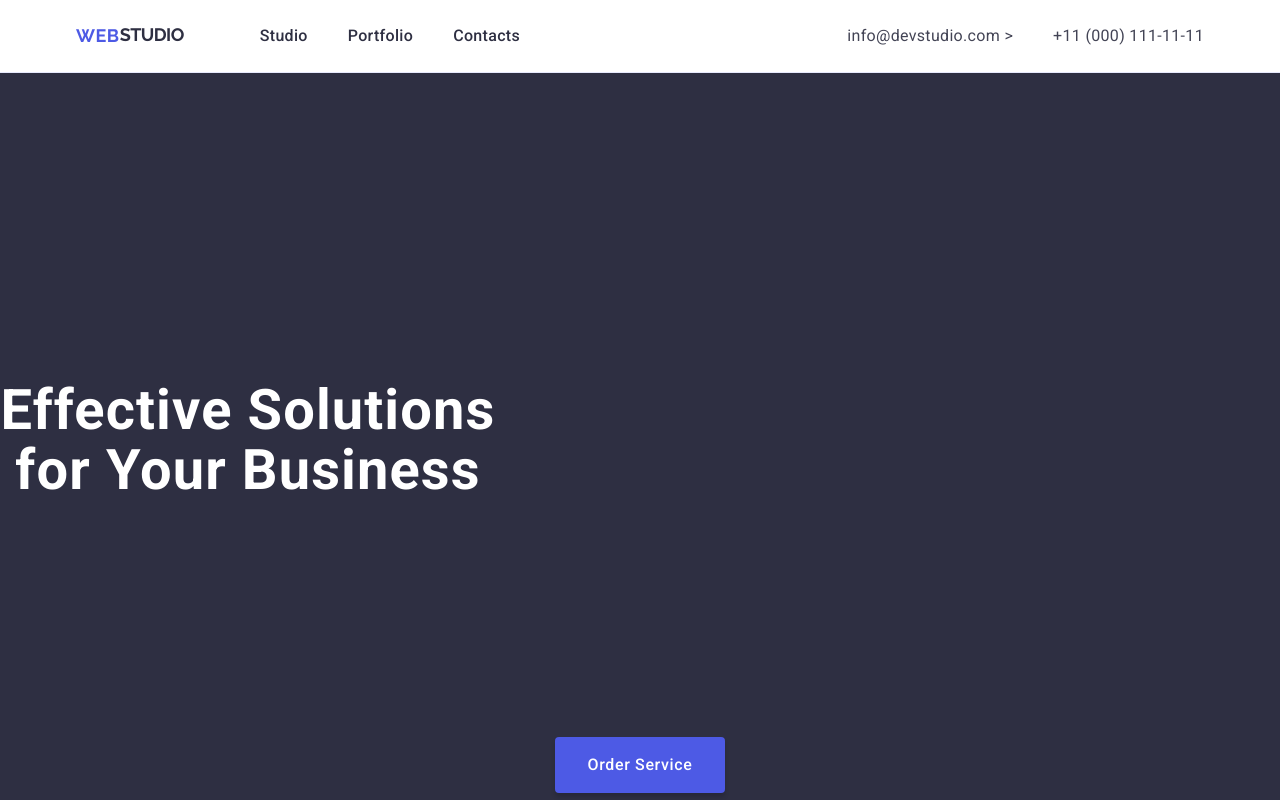
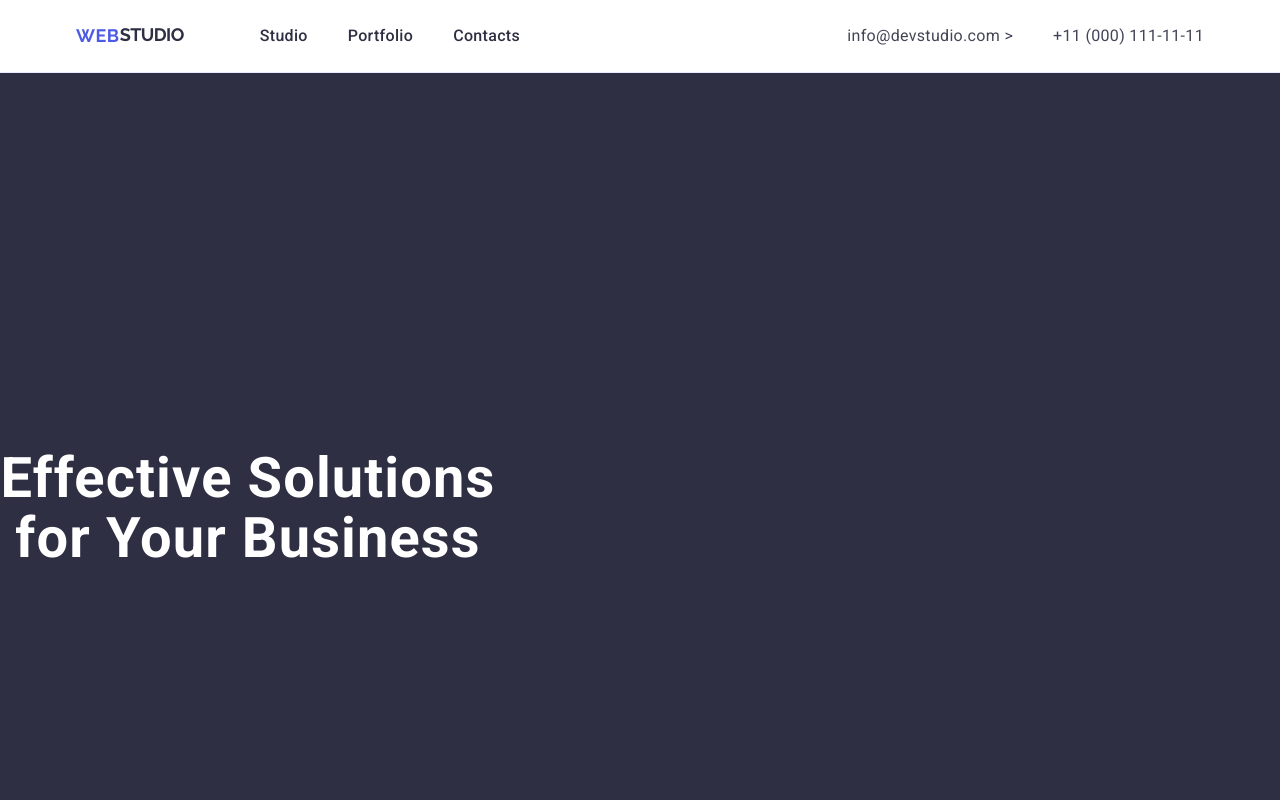
Before and after one commit to gamorka/goit-markup-hw-03, a plain HTML site: page index.html in a window 1280 px wide. Shown: the top 800 px of the page. Drawn offline with nearby package versions, Linux system fonts and the light colour scheme.

Commit message:
Update styles.css

```diff
--- a/css/styles.css
+++ b/css/styles.css
@@ -191,10 +191,6 @@ gap: 40px;
 /*--------------------*/
 
 /*-----SECTION 2-----*/
-
-.hero {
-    padding: 120px 0;
-}
 
 .facilities-block {
     padding: 120px 0;
```
